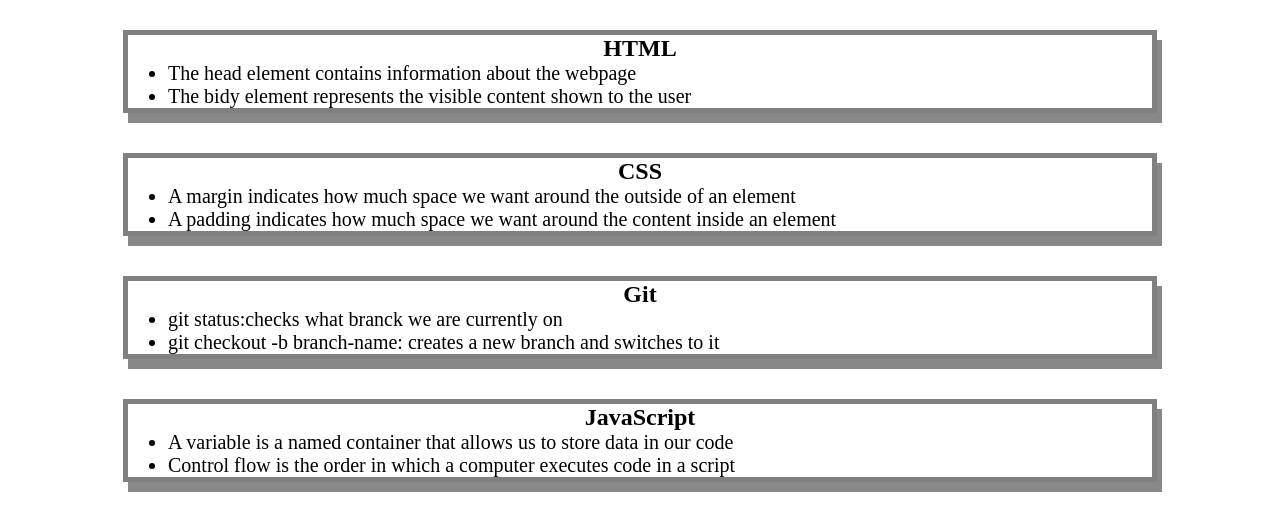
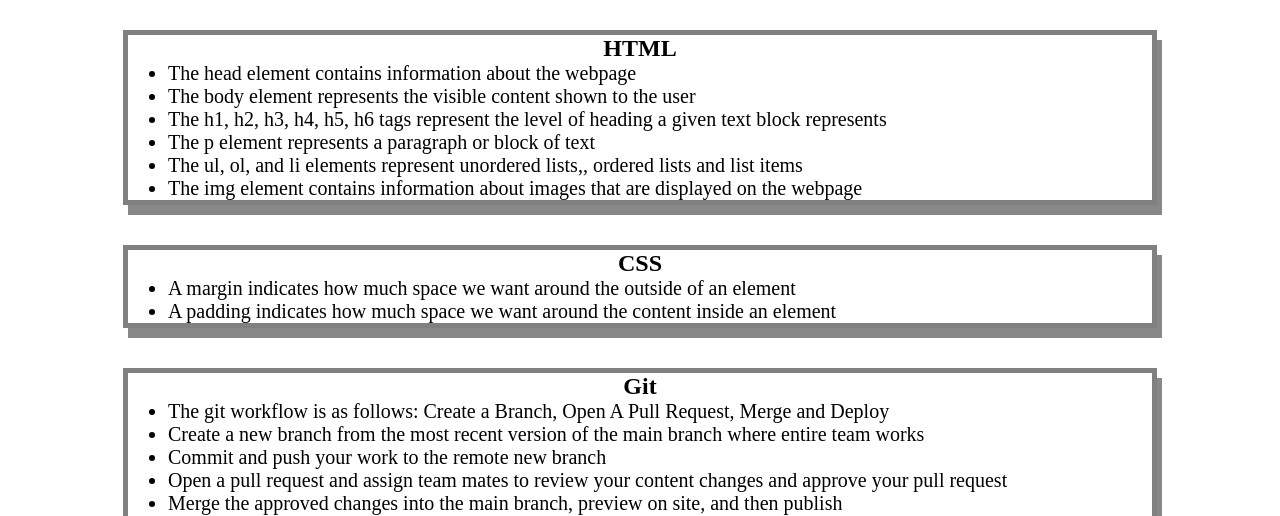
Before and after one commit to taniachahal97/prework-study-guide, a plain HTML site: page index.html in a window 1280 px wide. Shown: the part 148-664 px from the top of the page. Drawn offline with Linux system fonts and the light colour scheme.

Commit message:
Added some more notes to the study guide for each topic

```diff
--- a/index.html
+++ b/index.html
@@ -19,7 +19,11 @@
         <ul>
 
           <li> The head element contains information about the webpage</li>
-          <li> The bidy element represents the visible content shown to the user</li>
+          <li> The body element represents the visible content shown to the user</li>
+          <li> The h1, h2, h3, h4, h5, h6 tags represent the level of heading a given text block represents </li>
+          <li> The p element represents a paragraph or block of text </li>
+          <li> The ul, ol, and li elements represent unordered lists,, ordered lists and list items</li>
+          <li> The img element contains information about images that are displayed on the webpage </li>
         </ul>
 
       </section>
@@ -35,8 +39,12 @@
       <section class="card" id="git-section">
         <h2>Git</h2>
         <ul>
-
-          <li>git status:checks what branck we are currently on</li>
+          <li> The git workflow is as follows: Create a Branch, Open A Pull Request, Merge and Deploy</li>
+          <li> Create a new branch from the most recent version of the main branch where entire team works</li>
+          <li> Commit and push your work to the remote new branch</li>
+          <li> Open a pull request and assign team mates to review your content changes and approve your pull request </li>
+          <li> Merge the approved changes into the main branch, preview on site, and then publish</li>
+          <li>git status:checks what branch we are currently on</li>
           <li>git checkout -b branch-name: creates a new branch and switches to it</li>
         </ul>
 
@@ -47,6 +55,8 @@
         <ul>
           <li>A variable is a named container that allows us to store data in our code</li>
           <li>Control flow is the order in which a computer executes code in a script</li>
+          <li> Typically, JavaScript code is executed from top to bottom</li>
+          <li> Using conditional statements allows us to interrupt the control flow</li>
         </ul>
 
       </section>
```
